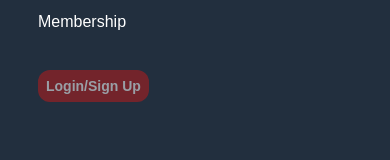
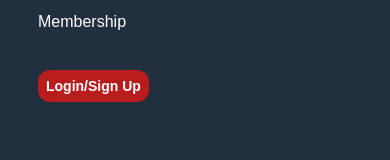
Before and after one commit to nileshmanke/NaivedyaThaliProject, a React (Vite) app: page / in a window 390 px wide. Both pictures are taken after a click on the element 363 px from the left and 52 px from the top of the page. Shown: the part 306-466 px from the top of the page. Built offline with nearby package versions, Linux system fonts and the light colour scheme.

Commit message:
remove animation

```diff
--- a/src/components/Header.jsx
+++ b/src/components/Header.jsx
@@ -304,7 +304,7 @@ const Header = () => {
 <div   onClick={()=>{
     setmenu(!menu);
 }} className='ml-[22px] mt-7'>
-    <Link to="/login"><span className='animate-pulse text-white font-bold bg-red-700 p-2 text-sm sm:p-3 w-[100px] sm:w-[150px] rounded-xl text-center'>Login/Sign Up</span></Link>
+    <Link to="/login"><span className=' text-white font-bold bg-red-700 p-2 text-sm sm:p-3 w-[100px] sm:w-[150px] rounded-xl text-center'>Login/Sign Up</span></Link>
 </div>
 
     </div>
```
